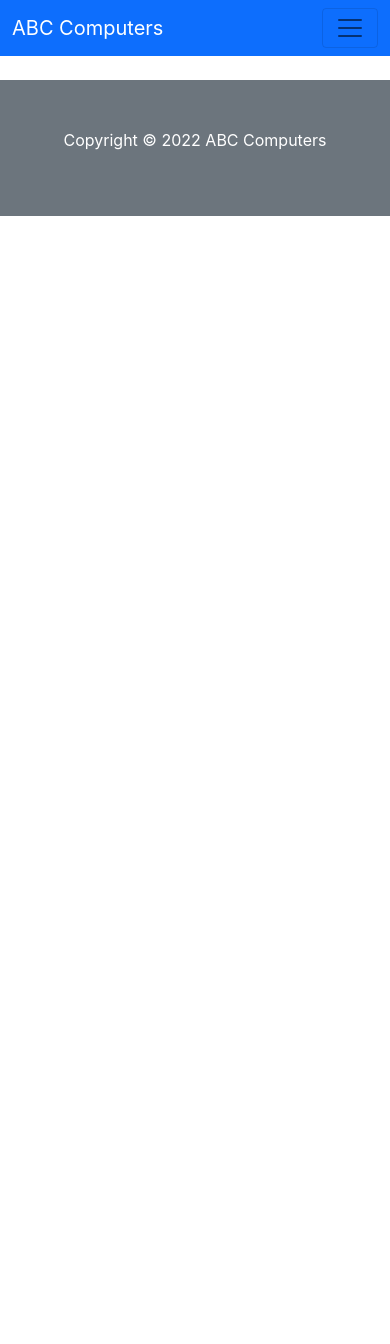
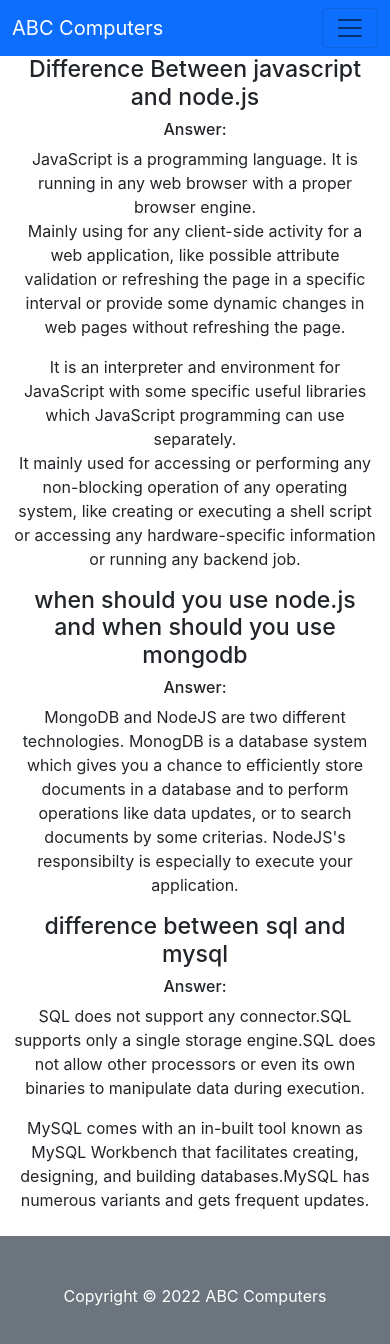
Before and after one commit to raju120405/abc-computer--warehouse-management, a React (Create React App) app: page /blog in a window 390 px wide. Shown: the top 1344 px of the page. Before the commit the page ends 844 px from the top, so only its background shows below. Built offline with nearby package versions, Linux system fonts and the light colour scheme; no server answers.

Commit message:
responsiv

```diff
--- a/src/App.js
+++ b/src/App.js
@@ -1,10 +1,12 @@
 
 import { Route, Routes } from 'react-router-dom';
 import './App.css';
+import Blog from './Components/Blogs/Blog';
 import Home from './Components/Home/Home';
 
 import Login from './Components/Login/Login';
 import Navbar from './Components/Navbar/Navbar';
+import Notfound from './Components/Notfound/Notfound';
 import Products from './Components/Products/Products';
 
 import UpdateProduct from './Components/UpdateProduct/UpdateProduct';
@@ -19,12 +21,14 @@ function App() {
       <Routes>
         <Route path="/" element={<Home />} />
         <Route path="home" element={<Home></Home>} />
+        <Route path="/blog" element={<Blog></Blog>} />
 
         <Route path="products" element={<Products></Products>} />
         <Route path="updateproduct" element={<PrivatRoute>
           <UpdateProduct></UpdateProduct>
         </PrivatRoute>} />
         <Route path="login" element={<Login></Login>} />
+        <Route path="*" element={<Notfound></Notfound>} />
       </Routes>
       <footer className='text-center bg-secondary p-5 mt-4'>
         <p className='text-white'>Copyright © 2022 ABC Computers</p>
--- /dev/null
+++ b/src/Components/Blogs/Blog.js
@@ -0,0 +1,33 @@
+import React from 'react';
+
+const Blog = () => {
+    return (
+        <div className='container'>
+            <div className='text-center'>
+                <h3>Difference Between javascript and node.js</h3>
+                <h6>Answer:</h6>
+                <p> JavaScript is a programming language. It is running in any web browser with a proper browser engine. <br />
+                    Mainly using for any client-side activity for a web application, like possible attribute validation or refreshing the page in a specific interval or provide some dynamic changes in web pages without refreshing the page.
+                </p>
+                <p>It is an interpreter and environment for JavaScript with some specific useful libraries which JavaScript programming can use separately. <br />
+                    It mainly used for accessing or performing any non-blocking operation of any operating system, like creating or executing a shell script or accessing any hardware-specific information or running any backend job.
+                </p>
+                <h3>when should you use node.js and when should you use mongodb</h3>
+                <h6>Answer:</h6>
+                <p>
+                    MongoDB and NodeJS are two different technologies. MonogDB is a database system which gives you a chance to efficiently store documents in a database and to perform operations like data updates, or to search documents by some criterias.
+
+                    NodeJS's responsibilty is especially to execute your application.
+                </p>
+                <h3>difference between sql and mysql</h3>
+                <h6>Answer:</h6>
+                <p>
+                SQL does not support any connector.SQL supports only a single storage engine.SQL does not allow other processors or even its own binaries to manipulate data during execution.
+                </p>
+                <p>MySQL comes with an in-built tool known as MySQL Workbench that facilitates creating, designing, and building databases.MySQL has numerous variants and gets frequent updates.</p>
+            </div>
+        </div>
+    );
+};
+
+export default Blog;
--- a/src/Components/Home/Home.js
+++ b/src/Components/Home/Home.js
@@ -1,4 +1,5 @@
 import React, { useEffect, useState } from 'react';
+import { useNavigate } from 'react-router-dom';
 
 const Home = () => {
 
@@ -9,6 +10,7 @@ const Home = () => {
             .then(res => res.json())
             .then(data => setProducts(data))
     }, [])
+
 
     return (
         <div className='container'>
@@ -52,12 +54,12 @@ const Home = () => {
                     <span class="visually-hidden">Next</span>
                 </button>
             </div>
-                        {/* cadr section */}
+            {/* cadr section */}
             <div className='row container text-center mb-3 mt-5'>
                 {
-                    products.map(pd => (<div className='col-4' key={pd._id}>
+                    products.slice(0, 6).map(pd => (<div className='col-lg-4 col-md-6 col-sm-12 ' key={pd._id}>
 
-                        <div class="card mb-3">
+                        <div class="card mb-3 ">
                             <img src={pd.picture} alt="" />
                             <div class="card-body">
                                 <h5 class="card-title"> Name: {pd.name}</h5>
@@ -66,7 +68,7 @@ const Home = () => {
                                 <h6>Supplier: {pd.Supplier}</h6>
                                 <p>description: {pd.description}</p>
 
-                                <a href="#" class="btn btn-primary">Delivered</a>
+                                <button className='btn btn-primary'>Product Details</button>
 
                             </div>
                         </div>
@@ -92,7 +94,7 @@ const Home = () => {
                                     Magic Keyboard with Touch ID
                                     Force Touch trackpad
                                     67W USB-C Power Adapter</p>
-                                    <a href="#" class="btn btn-primary">Explorer Now</a>
+                                <a href="#" class="btn btn-primary">Explorer Now</a>
                             </div>
                         </div>
                     </div>
@@ -108,7 +110,7 @@ const Home = () => {
                                     8GB RAM
                                     256GB SSD
                                     13.3-inch 2560x1600 LED-backlit Retina Display</p>
-                                    <a href="#" class="btn btn-primary">Explorer Now</a>
+                                <a href="#" class="btn btn-primary">Explorer Now</a>
                             </div>
 
                             <div className='col-sm-5 col-md-6'>
--- a/src/Components/Navbar/Navbar.js
+++ b/src/Components/Navbar/Navbar.js
@@ -26,7 +26,7 @@ const Navbar = () => {
                             <Link className="nav-link text-white" to="/updateproduct">UpdateProducts</Link>
                         </li>
                         <li className="nav-item">
-                            <Link className="nav-link text-white" to="#">Selected items</Link>
+                            <Link className="nav-link text-white" to="/blog">Blog</Link>
                         </li>
                         <li className="nav-item">
                             <Link className="nav-link text-white" to="/login">LogIn</Link>
--- /dev/null
+++ b/src/Components/Notfound/Notfound.js
@@ -0,0 +1,12 @@
+import React from 'react';
+
+const Notfound = () => {
+    return (
+        <div className='text-center'>
+          <h3 className='mt-4'>oops!</h3>
+          <img src="https://img.freepik.com/free-vector/internet-network-warning-404-error-page-file-found-web-page-internet-error-page-issue-found-network-404-error-present-by-man-sleep-display_1150-55450.jpg?t=st=1651987803~exp=1651988403~hmac=30ceb53a6896c24057e92f074734a684c7eb4dc663dcfd883295c842a578f443&w=740" alt="" />
+        </div>
+    );
+};
+
+export default Notfound;
--- a/src/Components/Products/Products.js
+++ b/src/Components/Products/Products.js
@@ -1,18 +1,40 @@
 import React, { useEffect, useState } from 'react';
+import { useAuthState } from 'react-firebase-hooks/auth';
+import auth from '../../Firebase/Firebase.init';
 
 const Products = () => {
     const [products, setProducts] = useState([])
+    const [user, loading, error] = useAuthState(auth);
     useEffect(() => {
         fetch('http://localhost:5000/products')
             .then(res => res.json())
             .then(data => setProducts(data))
     }, [])
+
+    const handleOder = (products) => {
+        const { name, price } = products
+        console.log(products,user.email);
+        fetch('http://localhost:5000/addOrder', {
+            method: 'PATCH',
+            body: JSON.stringify({
+               name,
+               price,
+               email:user.email
+
+            }),
+            headers: {
+                'Content-type': 'application/json; charset=UTF-8',
+            },
+        })
+            .then((response) => response.json())
+            .then((json) => console.log(json));
+    }
     return (
         <div className='container'>
             <h2 className='text-center m-4'>Total Products: {products.length}</h2>
             <div className='row container text-center'>
                 {
-                    products.map(pd => (<div className='col-4' key={pd._id}>
+                    products.map(pd => (<div className='col-lg-4 col-md-6 col-sm-12' key={pd._id}>
 
                         <div class="card text-center">
                             <img src={pd.picture} alt="" />
@@ -23,7 +45,7 @@ const Products = () => {
                                 <h6>Supplier: {pd.Supplier}</h6>
                                 <p>description: {pd.description}</p>
 
-                                <a href="#" class="btn btn-primary">Go somewhere</a>
+                                <button class="btn btn-primary" onClick={() => handleOder(pd)}>Order Now</button>
                             </div>
                         </div>
                     </div>))
```
Also changed, not shown: src/Components/UpdateProduct/UpdateProduct.js (+30 -6 lines).
